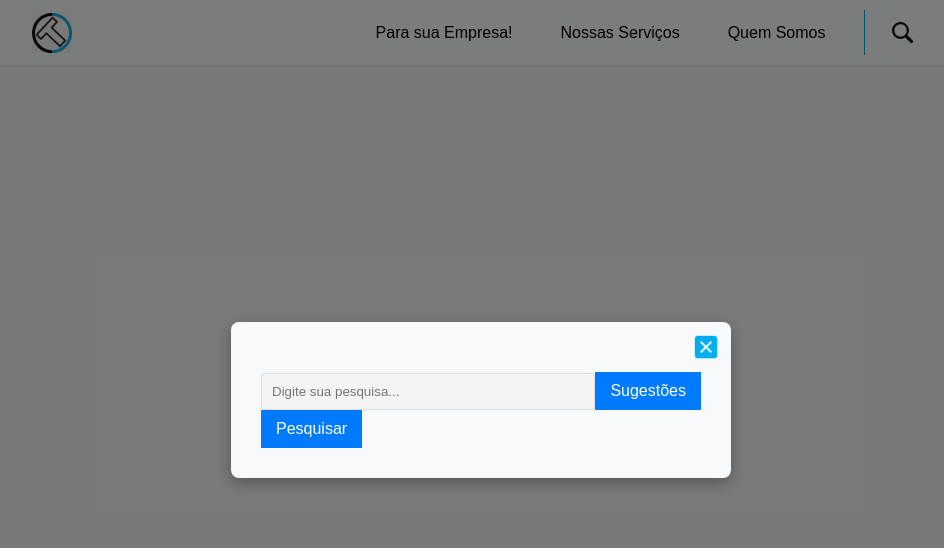
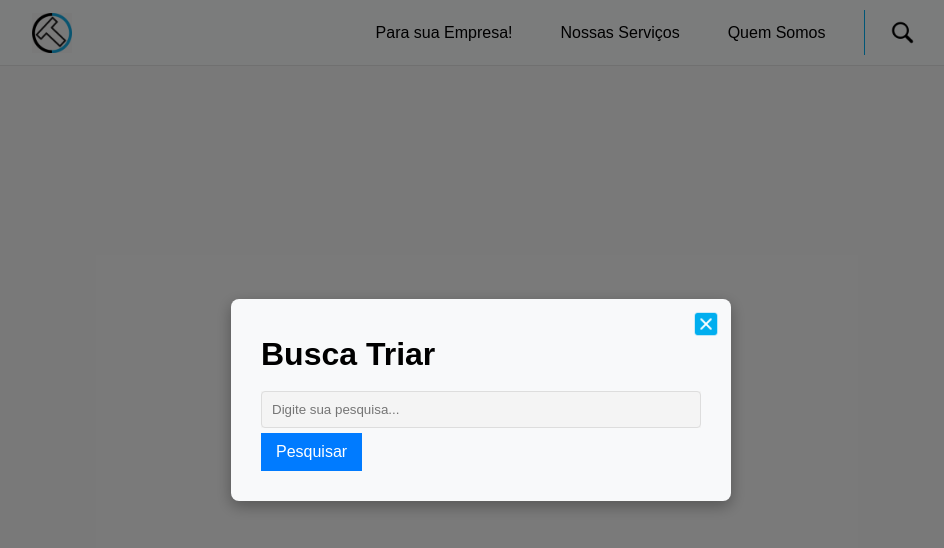
Before and after one commit to joaocruz1/triar_main, a React (Vite) app: page / in a window 1280 px wide. Both pictures are taken after a click on the button 1056 px from the left and 32 px from the top of the page. Shown: the top 548 px of the page, without its empty margins (159-1103 px from the left). Built offline with nearby package versions, Linux system fonts and the light colour scheme.

Commit message:
commit11

```diff
--- a/src/assets/Header.tsx
+++ b/src/assets/Header.tsx
@@ -5,10 +5,12 @@ import '../styles/header.css';
 
 // Importar dinamicamente páginas
 const pages = import.meta.glob('/src/pages/*.tsx'); // Usando Vite
-const pageNames = Object.keys(pages).map((path) => {
+const pageNames = Object.keys(pages)
+  .map((path) => {
     const match = path.match(/\/src\/pages\/(.*)\.tsx$/);
     return match ? `/${match[1].toLowerCase()}` : '';
-}).filter(Boolean);
+  })
+  .filter(Boolean);
 
 interface HeaderProps {
   logoUrl: string;
@@ -26,10 +28,9 @@ interface HeaderProps {
 
 const Header: React.FC<HeaderProps> = ({ logoUrl, actionButtons, children }) => {
   const [isSearchOpen, setIsSearchOpen] = useState(false);
-  const [showSuggestions, setShowSuggestions] = useState(false);
   const [searchQuery, setSearchQuery] = useState('');
   const [searchSuggestions, setSearchSuggestions] = useState<string[]>([]);
-  const [hasNoResults, setHasNoResults] = useState(false);
+  const [errorMessage, setErrorMessage] = useState(''); // Estado para a mensagem de erro
   const navigate = useNavigate();
 
   const toggleSearchModal = () => {
@@ -37,40 +38,44 @@ const Header: React.FC<HeaderProps> = ({ logoUrl, actionButtons, children }) =>
     if (isSearchOpen) {
       setSearchQuery(''); // Limpar pesquisa ao fechar
       setSearchSuggestions([]); // Limpar sugestões ao fechar
-      setHasNoResults(false); // Resetar estado de "nenhum resultado"
+      setErrorMessage(''); // Resetar mensagem de erro ao fechar
     }
   };
 
   const handleSearchChange = (event: React.ChangeEvent<HTMLInputElement>) => {
     const query = event.target.value;
     setSearchQuery(query);
-    if (query.length > 0) {
-      // Filtrar páginas com base na pesquisa
-      const suggestions = pageNames.filter(page => page.toLowerCase().includes(query.toLowerCase()));
-      setSearchSuggestions(suggestions);
-
-      // Verificar se há resultados
-      if (suggestions.length === 0) {
-        setHasNoResults(true);
-      } else {
-        setHasNoResults(false);
-      }
-    } else {
-      setSearchSuggestions([]);
-      setHasNoResults(false);
-    }
+    setSearchSuggestions([]); // Limpa sugestões durante a digitação
+    setErrorMessage(''); // Limpa mensagem de erro durante a digitação
   };
 
   const handleSearchSubmit = (event: React.FormEvent) => {
     event.preventDefault();
-    const matchingPage = searchSuggestions[0];
+
+    if (searchQuery.length > 0) {
+      // Filtrar páginas com base na pesquisa
+      const suggestions = pageNames.filter((page) =>
+        page.toLowerCase().includes(searchQuery.toLowerCase())
+      );
+      setSearchSuggestions(suggestions);
+
+      // Definir mensagem de erro personalizada
+      if (suggestions.length === 0) {
+        setErrorMessage('Página não encontrada.');
+      } else if (suggestions.length > 0 && suggestions[0] !== `/${searchQuery.toLowerCase()}`) {
+        setErrorMessage(`Página não encontrada. Você está procurando por "${suggestions[0].substring(1)}"?`);
+      } else {
+        setErrorMessage('');
+      }
+
+      // Navega para a primeira sugestão encontrada
+      const matchingPage = suggestions[0];
       if (matchingPage) {
         navigate(matchingPage);
       }
-  };
-
-  const toggleSuggestions = () => {
-    setShowSuggestions(!showSuggestions);
+    } else {
+      setErrorMessage('Por favor, insira um termo de pesquisa.');
+    }
   };
 
   return (
@@ -115,38 +120,24 @@ const Header: React.FC<HeaderProps> = ({ logoUrl, actionButtons, children }) =>
           <button onClick={toggleSearchModal} className="close-modal-button">
             <img src="/img/close.png" alt="Fechar" className="close-icon" />
           </button>
-          <form onSubmit={handleSearchSubmit} className='form-model'>
+          <form onSubmit={handleSearchSubmit} className="form-model">
+          <h1 className='title-search'>Busca Triar</h1>
             <div className="search-input-container">
               <input
                 type="text"
                 placeholder="Digite sua pesquisa..."
-                className={`search-input ${hasNoResults ? 'error' : ''}`}
+                className="search-input" // Removido o estilo de erro aqui
                 value={searchQuery}
                 onChange={handleSearchChange}
               />
-              <button type="button" className="search-suggestions-button" onClick={toggleSuggestions}>
-                Sugestões
-              </button>
             </div>
             <button type="submit" className="search-submit-button">Pesquisar</button>
 
-            {/* Renderizar sugestões de pesquisa dentro do input */}
-            {showSuggestions && searchQuery && (
-              <>
-                {searchSuggestions.length > 0 ? (
-                  <ul className="search-suggestions active">
-                    {searchSuggestions.map((suggestion, index) => (
-                      <li key={index} onClick={() => navigate(suggestion)}>
-                        {suggestion}
-                      </li>
-                    ))}
-                  </ul>
-                ) : hasNoResults && (
+            {/* Mostrar mensagem de erro personalizada após o clique em "Pesquisar" */}
+            {errorMessage && (
               <div className="error-message">
-                    Página não encontrada
+                {errorMessage}
               </div>
-                )}
-              </>
             )}
           </form>
         </div>
--- a/src/styles/header.css
+++ b/src/styles/header.css
@@ -186,7 +186,6 @@ header .action-button:hover,
   display: flex;
 }
 
-/* Modal de Pesquisa */
 .search-modal-content {
   background-color: #f8f9fa;
   color:#f8f9fa ;
@@ -206,15 +205,22 @@ header .action-button:hover,
   display: flex;
   align-items: center;
   width: 100%;
-  margin-top: 20px; /* Ajusta o espaço acima do campo de input */
+  margin-top: 10px; /* Ajusta o espaço acima do campo de input */
+  margin-bottom: 5px;
 }
 
 .search-input {
   flex-grow: 1;
   padding: 10px;
-  border: 1px solid #ddd;
+  border: 1px solid #ddd; /* Borda padrão */
   border-radius: 4px;
   transition: border-color 0.3s ease;
+}
+
+.title-search {
+  background-color: #f8f9fa;
+  color: #000000;
+  margin: 0;
 }
 
 .search-input.error {
@@ -228,8 +234,8 @@ header .action-button:hover,
 }
 
 .error-message {
-  color: #f00; /* Cor vermelha para a mensagem de erro */
-  margin-top: 10px;
+  color: #f00; /* Cor vermelha para mensagem de erro */
+  margin-top: 8px;
 }
 
 .close-modal-button {
@@ -245,6 +251,10 @@ header .action-button:hover,
   z-index: 1; /* Garante que o botão esteja acima de outros elementos */
 }
 
+.search-submit-button{
+  align-items: center;
+}
+
 .close-icon {
   width: 30px; /* Tamanho do ícone de fechar */
   height: 30px;
@@ -256,7 +266,6 @@ header .action-button:hover,
   transform: scale(1.1); /* Aumenta o tamanho no hover */
   background-color: #f8f9fa;
 }
-
 
 /* Sugestões de Pesquisa */
 .search-suggestions {
@@ -279,15 +288,12 @@ header .action-button:hover,
 }
 
 .search-suggestions.active {
-  display: block; /* Exibe as sugestões quando a classe 'active' é adicionada */
-  opacity: 1;
-  transform: translateY(0);
+  display: block; /* Exibe as sugestões quando estiver ativo */
 }
 
 .search-suggestions li {
-  padding: 8px 12px;
+  padding: 10px;
   cursor: pointer;
-  transition: background-color 0.3s ease, padding 0.3s ease;
 }
 
 .search-suggestions li:hover {
```
Lines whose indentation alone changed are shown as unchanged.
